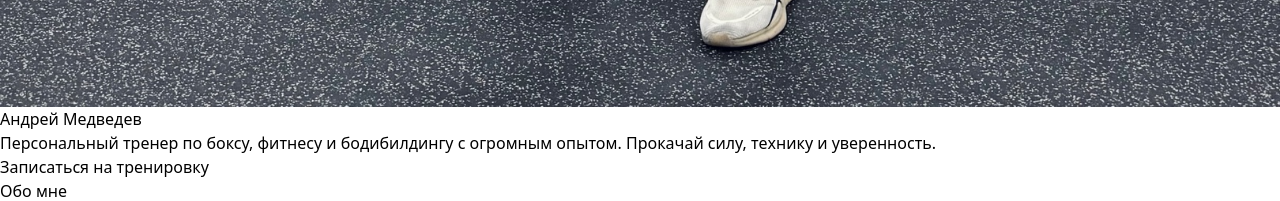
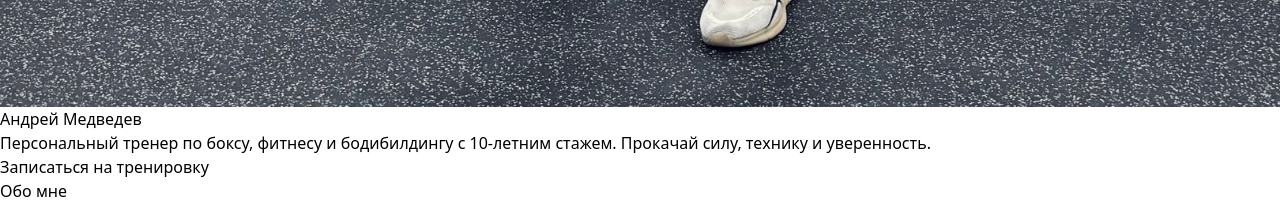
Before and after one commit to Nissanstels1/boxing-coach-site, a React (Vite) app: page / in a window 1280 px wide. Shown: the part 1600-1801 px from the top of the page. Built offline with nearby package versions, Linux system fonts and the light colour scheme.

Commit message:
Update BoxingCoachSite.jsx

```diff
--- a/src/BoxingCoachSite.jsx
+++ b/src/BoxingCoachSite.jsx
@@ -40,7 +40,7 @@ export default function BoxingCoachSite() {
             Андрей Медведев
           </h1>
           <p className="text-xl md:text-2xl mb-8 font-light mt-8">
-  Персональный тренер по&nbsp;боксу, фитнесу и&nbsp;бодибилдингу с&nbsp;огромным опытом.
+  Персональный тренер по&nbsp;боксу, фитнесу и&nbsp;бодибилдингу с&nbsp;10-летним стажем.
   Прокачай силу, технику и&nbsp;уверенность.
           </p>
           <button
```
